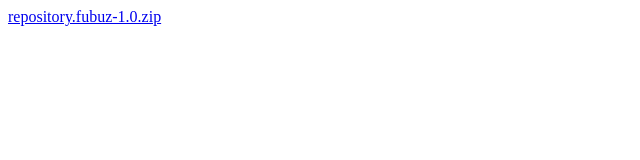
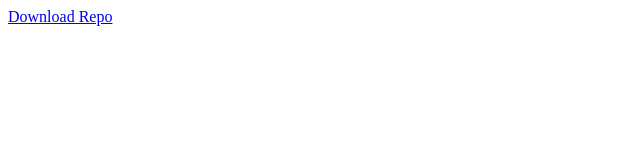
Before and after one commit to CK-REPO1/DLIVE, a plain HTML site: page DLive-EPG/index.html in a window 1280 px wide. Shown: the full height of the page, 0-640 px from the left. Drawn offline with Linux system fonts and the light colour scheme.

Commit message:
Update index.html

```diff
--- a/DLive-EPG/index.html
+++ b/DLive-EPG/index.html
@@ -1,2 +1,2 @@
 <!DOCTYPE html>
-<a href="repository.fubuz-1.0.zip">repository.fubuz-1.0.zip</a>
+<a href="https://yourgithubusername.github.io/repository.ckrepo-1.0.zip">Download Repo</a>
```
